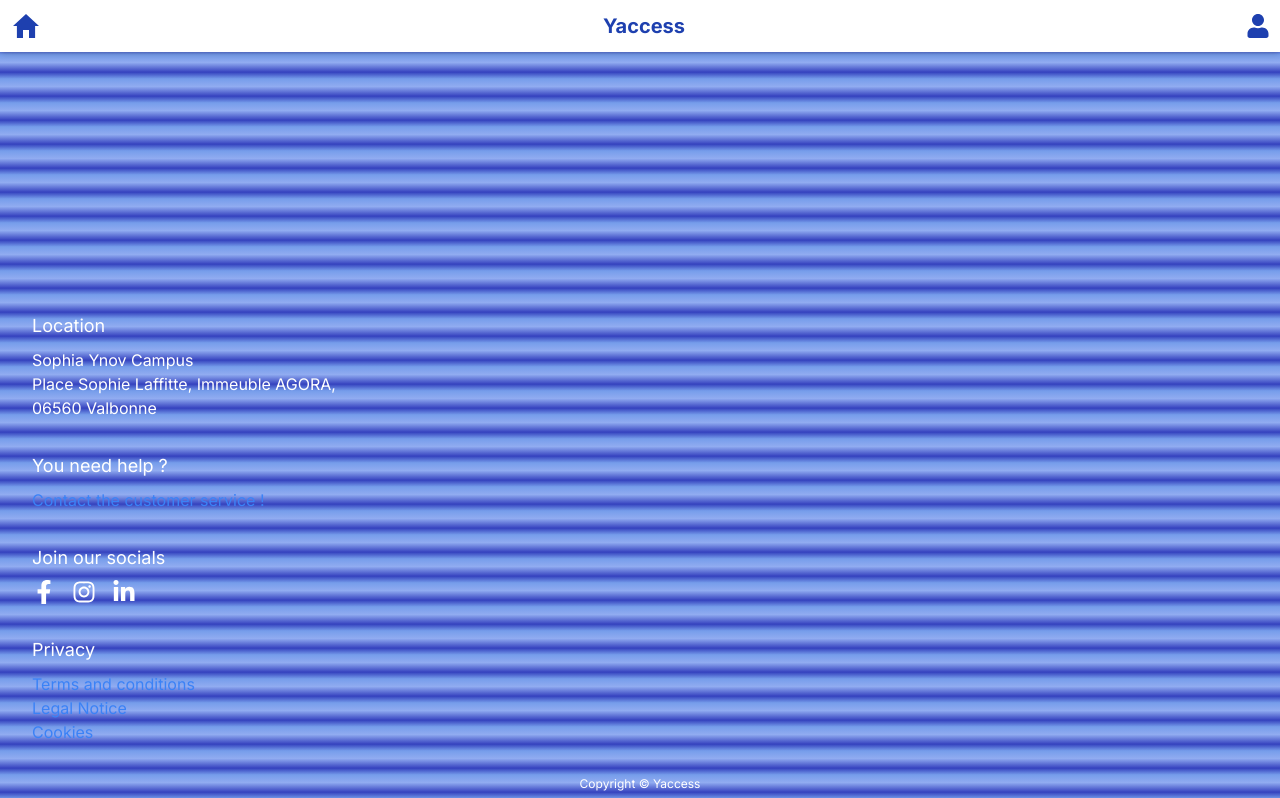
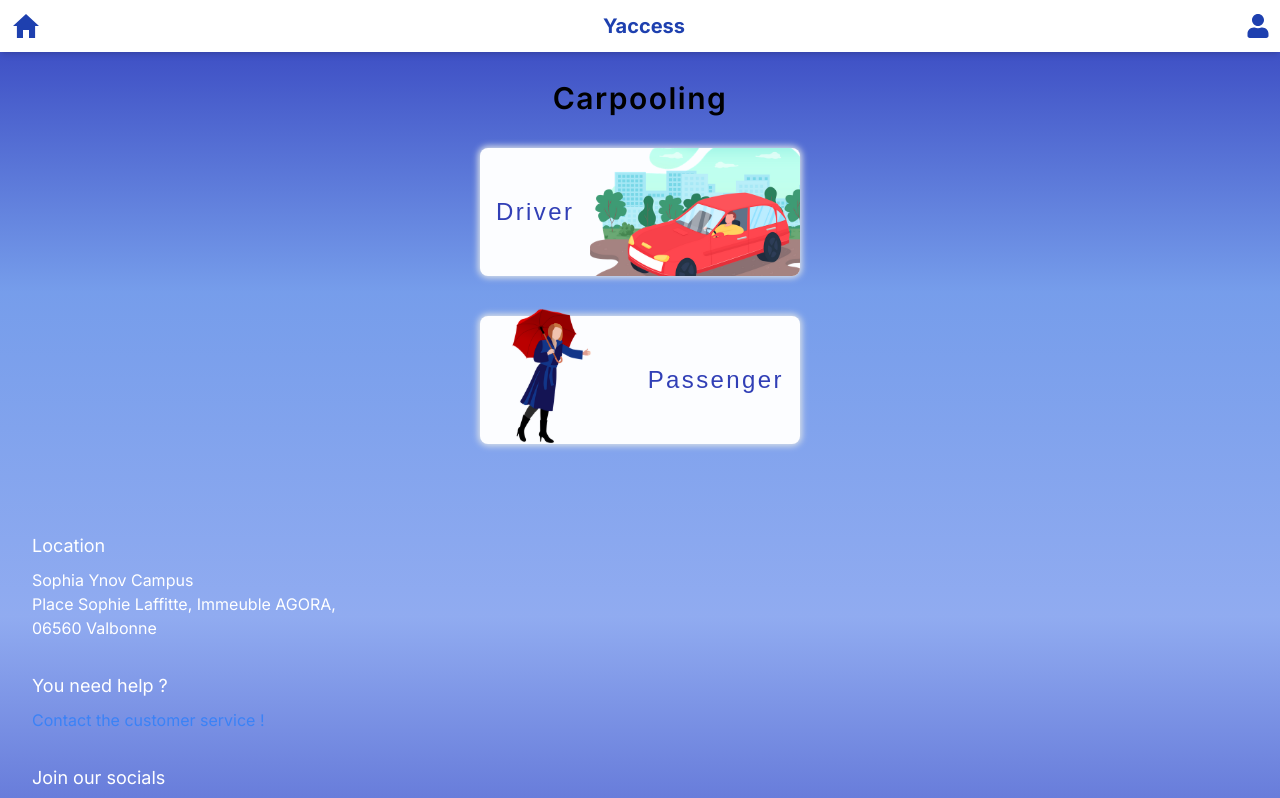
Before and after one commit to Nefferou/YAccess, a Next.js app in the folder yaccess/: page /carpooling in a window 1280 px wide. Shown: the top 798 px of the page. Built offline with nearby package versions, Linux system fonts and the light colour scheme.

Commit message:
Created the carpooling page

```diff
--- a/yaccess/app/carpooling/page.tsx
+++ b/yaccess/app/carpooling/page.tsx
@@ -1,9 +1,16 @@
 import React from 'react';
+import ChoiceCard from "../../components/ChoiceCard/ChoiceCard";
+import driver from "../../public/driver.svg";
+import passenger from "../../public/passenger.svg";
 
 const Page = () => {
     return (
-        <div>
-            CARPOOLING
+        <div className="px-8 pt-20 flex flex-col items-center gap-8">
+            <h1 className="text-3xl font-semibold tracking-wider">Carpooling</h1>
+            <div className="flex flex-col gap-10">
+                <ChoiceCard title="Driver" svg={driver} onLeftImage={false} link="/carpooling/driver"></ChoiceCard>
+                <ChoiceCard title="Passenger" svg={passenger} onLeftImage={true} link="/carpooling/passenger" isOverflowVisisble></ChoiceCard>
+            </div>
         </div>
     );
 };
--- a/yaccess/app/page.tsx
+++ b/yaccess/app/page.tsx
@@ -4,7 +4,7 @@ import ChoiceCard from "../components/ChoiceCard/ChoiceCard";
 
 export default function Home() {
   return (
-    <main className="h-screen px-8 pt-10 flex flex-col items-center gap-8">
+    <main className="h-screen px-8 pt-20 flex flex-col items-center gap-8">
         <h1 className="text-3xl font-semibold tracking-wider">Home</h1>
         <div className="flex flex-col gap-10">
             <ChoiceCard title="Carpooling" svg={carpooling} onLeftImage={false} link="/carpooling"></ChoiceCard>
--- a/yaccess/components/ChoiceCard/ChoiceCard.tsx
+++ b/yaccess/components/ChoiceCard/ChoiceCard.tsx
@@ -8,9 +8,10 @@ type Props = {
     title: string;
     onLeftImage: boolean;
     link: string;
+    isOverflowVisisble?: boolean;
 }
 
-const ChoiceCard = ({svg, title, onLeftImage, link} : Props) => {
+const ChoiceCard = ({svg, title, onLeftImage, link, isOverflowVisisble} : Props) => {
     const router = useRouter();
 
     const handleClick = () => {
@@ -18,10 +19,10 @@ const ChoiceCard = ({svg, title, onLeftImage, link} : Props) => {
     }
 
     return (
-        <div className={`${onLeftImage ? 'flex-row-reverse' : 'flex-row'} flex bg-white-primary rounded-lg w-80 h-32 shadow-choiceCardShadow overflow-hidden justify-between items-center cursor-pointer hover:bg-gray-100`}
+        <div className={`${onLeftImage ? 'flex-row-reverse' : 'flex-row'} ${isOverflowVisisble ? 'overflow-visible' : 'overflow-hidden'} flex bg-white-primary rounded-lg w-80 h-32 shadow-choiceCardShadow justify-between items-center cursor-pointer hover:bg-gray-100`}
              onClick={handleClick}>
             <h2 className="text-blue-primary text-2xl tracking-widest font-title px-4">{title}</h2>
-            <Image src={svg} alt={title} />
+            <Image src={svg} alt={title} className={`${isOverflowVisisble ? 'relative bottom-1 left-3' : ''}`} />
         </div>
     );
 };
--- a/yaccess/components/Footer/Footer.tsx
+++ b/yaccess/components/Footer/Footer.tsx
@@ -3,7 +3,7 @@ import { FaFacebookF, FaInstagram, FaLinkedinIn } from 'react-icons/fa';
 
 const Footer = () => {
     return (
-        <footer className="text-white flex flex-col fixed bottom-2 w-full">
+        <footer className="text-white flex flex-col relative bottom-2 w-full mt-24">
             <div className="pl-8 flex flex-col gap-8">
                 <div className="location">
                     <h4 className="text-lg mb-2">Location</h4>
```
Also changed, not shown: yaccess/public/driver.svg (added), yaccess/public/passenger.svg (added).
